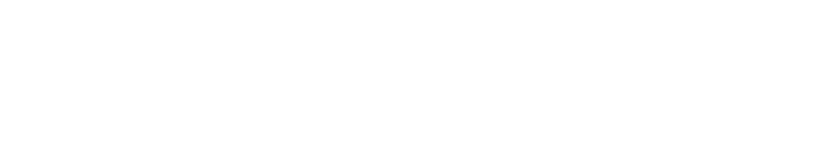
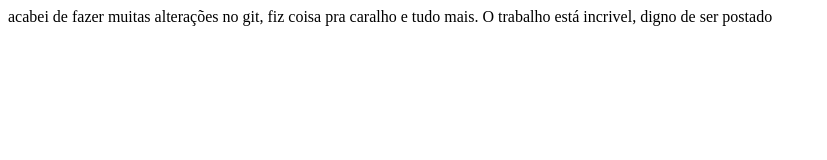
Before and after one commit to vinni7g/restauranteunic, a plain HTML site: page index.html in a window 1280 px wide. Shown: the whole page, without its empty margins (0-827 px from the left). Drawn offline with Linux system fonts and the light colour scheme.

Commit message:
criação de texto no body

```diff
--- a/index.html
+++ b/index.html
@@ -7,6 +7,6 @@
     <title>Document</title>
 </head>
 <body>
-
+    acabei de fazer muitas alterações no git, fiz coisa pra caralho e tudo mais. O trabalho está incrivel, digno de ser postado
 </body>
 </html>
```
